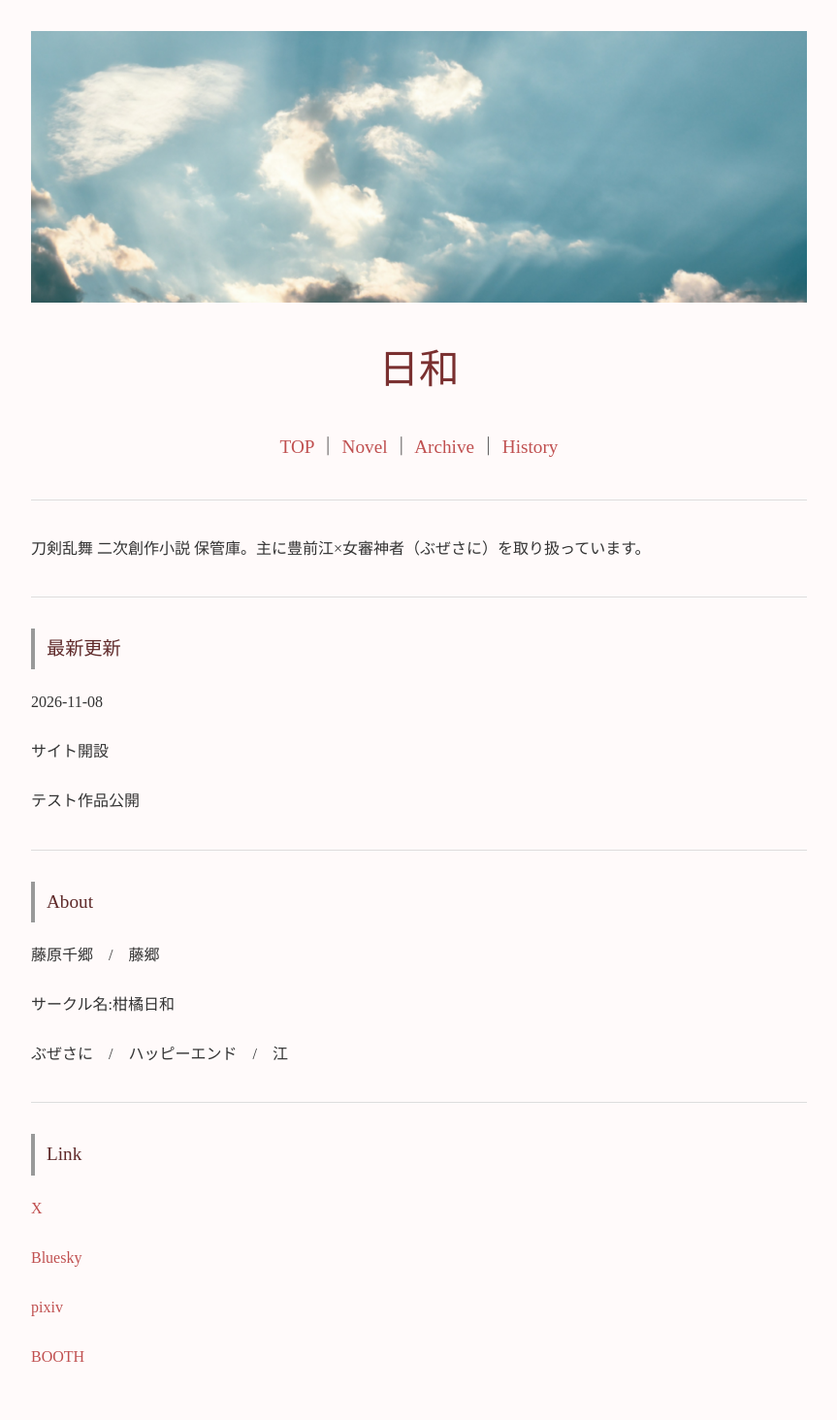
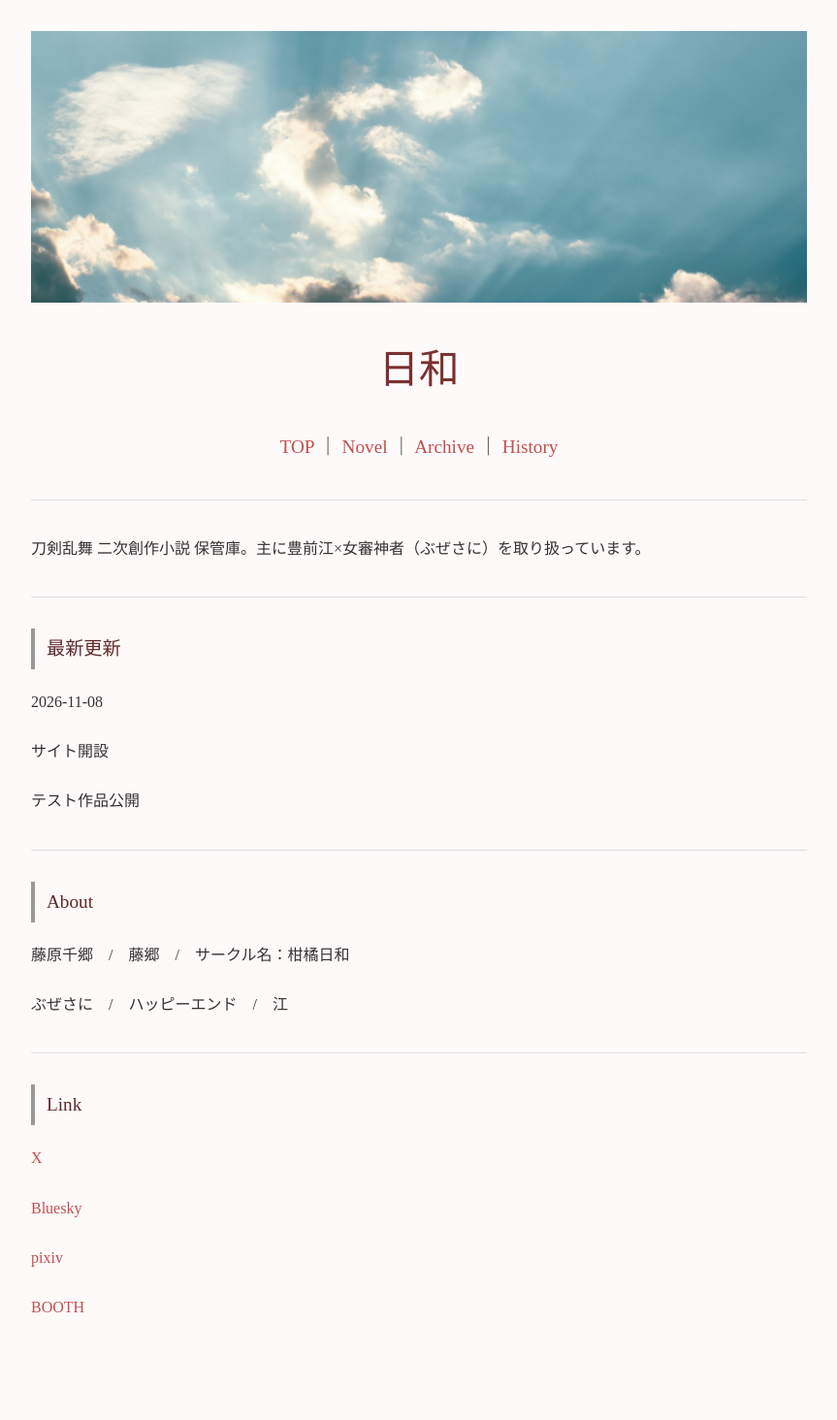
Before and after one commit to fjst160/lemon160, a Jekyll site: the page built from index.md, in a window 1280 px wide. Shown: the whole page at 97% size, without its empty margins (208-1071 px from the left). Built offline with Jekyll 4.4.1, drawn with Linux system fonts in a browser that asks for light colours; after the commit the page ends 1413 px from its top, so only the background shows below that.

```diff
--- a/index.md
+++ b/index.md
@@ -21,9 +21,7 @@ title: 日和
 ---
 
 ## About
-藤原千郷　/　藤郷
-
-サークル名:柑橘日和
+藤原千郷　/　藤郷　/　サークル名：柑橘日和
 
 ぶぜさに　/　ハッピーエンド　/　江
 
```
